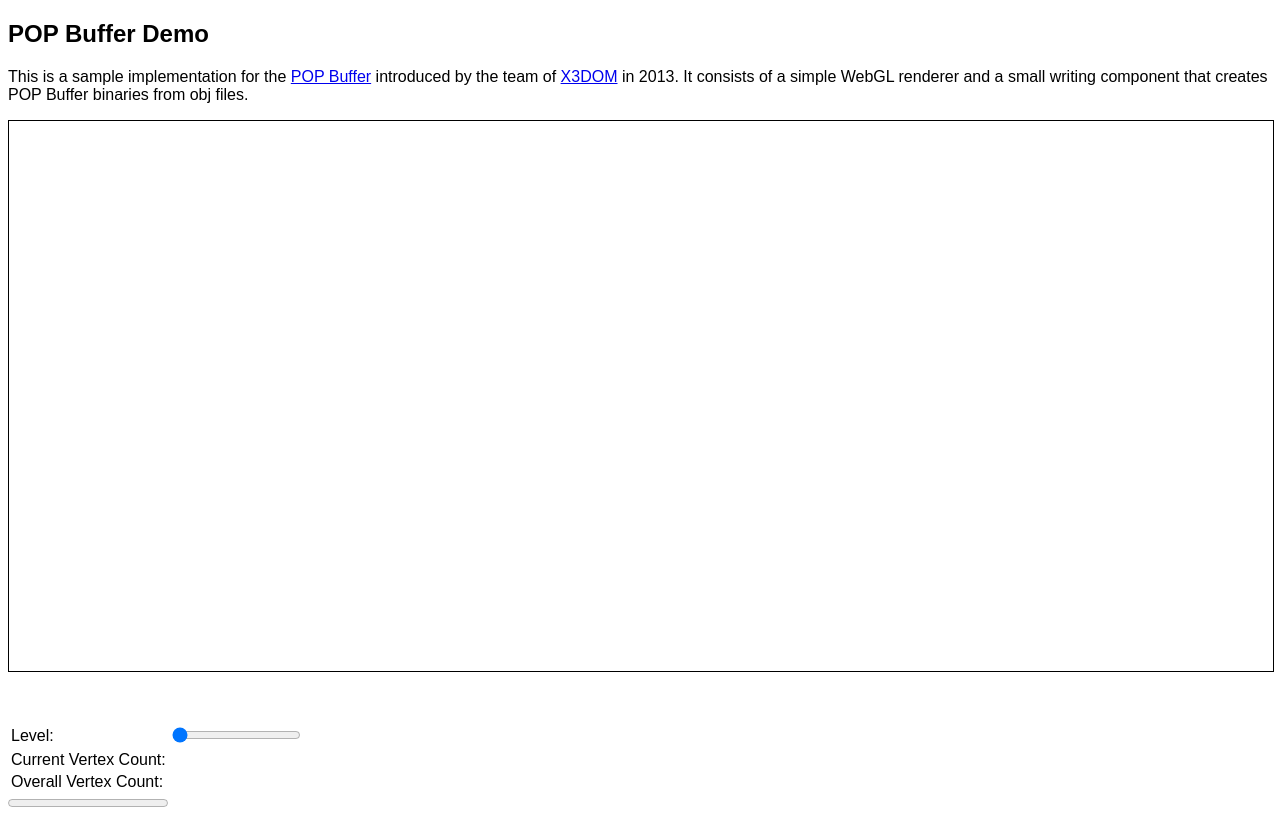
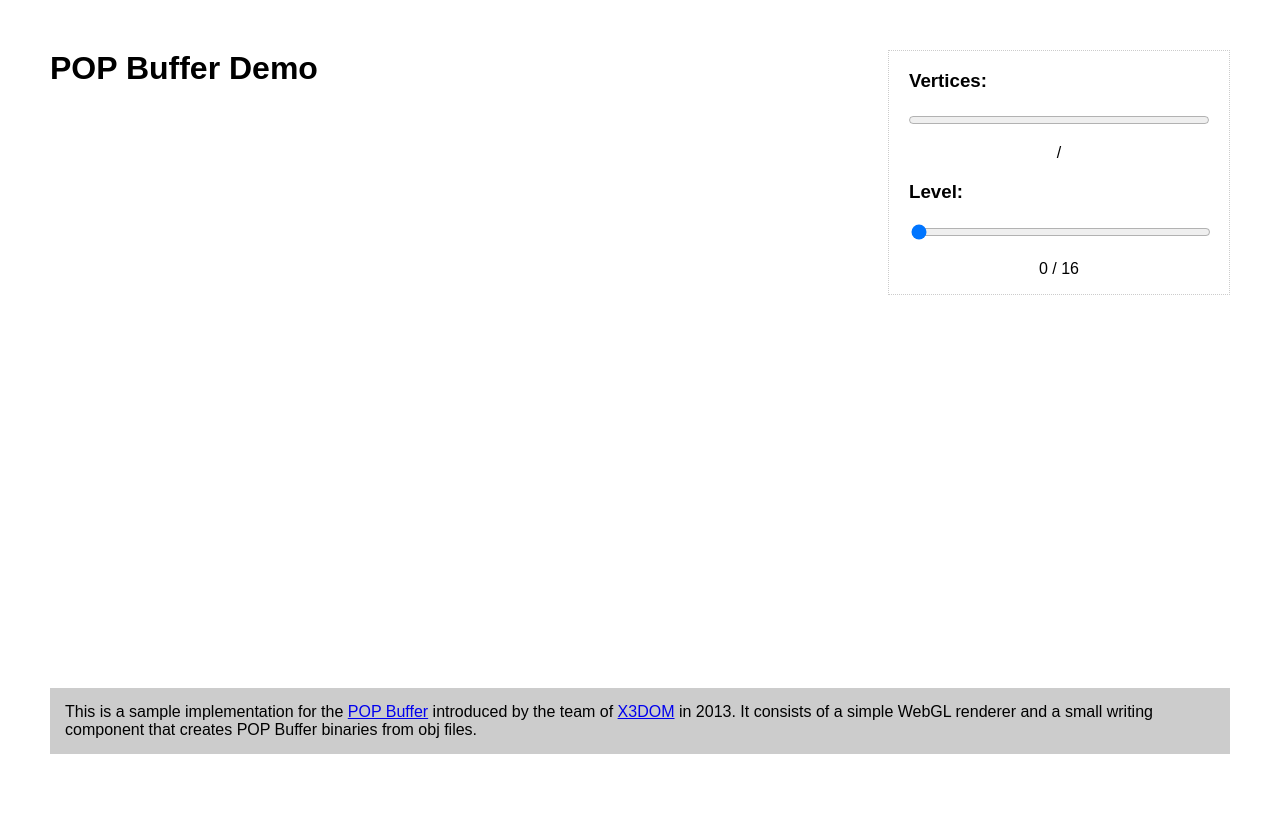
Before and after one commit to bhaettasch/pop-buffer-demo, a plain HTML site: page viewer/index.html in a window 1280 px wide. Drawn offline with Linux system fonts and the light colour scheme; no server answers.

Commit message:
New design

```diff
--- a/viewer/index.html
+++ b/viewer/index.html
@@ -93,23 +93,82 @@
             loader.load(modelName+".json");
         }
     </script>
+    <style type="text/css">
+        body {
+            margin:0;
+            padding:0;
+            overflow:hidden;
+        }
+
+        #mainTitle {
+            position: absolute;
+            top: 50px;
+            left: 50px;
+            margin:0;
+        }
+
+        #mainCanvas {
+            border:none;
+            position: absolute;
+            left: 0;
+            top: 0;
+            right: 0;
+            bottom: 0;
+            height: 100%;
+        }
+
+        #mainDescription {
+            position: absolute;
+            bottom: 30px;
+            left: 50px;
+            background-color: #CCCCCC;
+            padding: 15px;
+            right:50px;
+        }
+
+        #mainSettingsBox {
+            position:absolute;
+            top: 50px;
+            right: 50px;
+            border:1px dotted #CCCCCC;
+            padding:0 20px 0 20px;
+            width:300px;
+        }
+
+        #vertexCountProgressBar {
+            width: 100%;
+        }
+
+        #levelSlider {
+            width: 100%;
+        }
+    </style>
 </head>
 <body onload="start()">
 
-<h2>POP Buffer Demo</h2>
-
-<p>This is a sample implementation for the <a href="http://x3dom.org/pop/">POP Buffer</a> introduced by the team of <a href="http://x3dom.org">X3DOM</a> in 2013. It consists of a simple WebGL renderer and a small writing component that creates POP Buffer binaries from obj files.</p>
+<h1 id="mainTitle">POP Buffer Demo</h1>
 
 <canvas id="mainCanvas"></canvas>
 
-<div style="margin-top: 50px;">
-    <table>
-        <tr><td>Level:</td><td id="levelSliderContainer"></td></tr>
-        <tr><td>Current Vertex Count:</td><td id="currentVertexCount"></td></tr>
-        <tr><td>Overall Vertex Count:</td><td id="vertexCount"></td></tr>
-    </table>
+<p id="mainDescription">
+    This is a sample implementation for the <a href="http://x3dom.org/pop/">POP Buffer</a> introduced by the team of <a href="http://x3dom.org">X3DOM</a> in 2013. It consists of a simple WebGL renderer and a small writing component that creates POP Buffer binaries from obj files.
+</p>
 
+<div id="mainSettingsBox">
+    <h3>Vertices:</h3>
     <progress id="vertexCountProgressBar" max="0" value="0"></progress>
+
+    <p style="text-align: center">
+        <span id="currentVertexCount"></span> / <span id="vertexCount"></span>
+    </p>
+
+    <h3>Level:</h3>
+
+    <input id="levelSlider" type="range" min="1" max="1" value="1" />
+
+    <p style="text-align: center">
+        <span id="currentLevel">0</span> / <span id="levelCount"></span>
+    </p>
 </div>
 
 </body>
--- a/viewer/script/drawer.js
+++ b/viewer/script/drawer.js
@@ -116,7 +116,7 @@ Drawer.prototype.init = function(model) {
     // zoom factors to make sure the model fits into the canvas exactly
     var w = Math.max(model.xmax-model.xmin, model.ymax-model.ymin);
     this.largeness = Math.max(w, model.zmax-model.zmin);
-    var d = (w/2) / Math.tan(degToRad(this.alpha/2)) + (model.zmax-model.zmin)/2 + 0.2*w;
+    var d = (w/2) / Math.tan(degToRad(this.alpha/2)) + (model.zmax-model.zmin)/2 + 0.5*w;
 	this.initialZ = -d;
     this.currentZ = -d;
 
@@ -412,7 +412,6 @@ Drawer.prototype.setData = function(interleavedData, partial, level) {
 
     this.vertexCountCurrent = offset + levelsize; //this.interleavedBuffer.numItems;
     ui.refreshVertexCount();
-    ui.setSliderLevel(level);
     this.setLevel(level);
 };
 
@@ -436,6 +435,8 @@ Drawer.prototype.setLevel = function(level) {
     else
         this.currentLevel = level;
 
+    ui.setSliderLevel(level);
+
     this.vertexCountCurrent = model.levels[this.currentLevel-1];
     this.clusteringFactor = Math.pow(2, 16-this.currentLevel);
     ui.refreshVertexCount();
--- a/viewer/script/loader.js
+++ b/viewer/script/loader.js
@@ -30,7 +30,7 @@ loader.load = (function(fileName) {
             drawer.init(model);
             drawer.vertexCount = model.numVertices;
 
-            ui.createSlider(model.levelCount);
+            ui.bindSlider(model.levelCount);
 
             // ...and load vertices and normals
             loader.loadLevel();
--- a/viewer/script/ui.js
+++ b/viewer/script/ui.js
@@ -15,13 +15,17 @@ ui.refreshVertexCount = function() {
     pbar.max = drawer.vertexCount;
 };
 
-ui.createSlider = function (levelCount) {
-  document.getElementById('levelSliderContainer').innerHTML = '<input id="levelSlider" type="range" min="1" max="'+levelCount+'" value="1">';
-  document.getElementById('levelSlider').onchange = function () {
-    drawer.setLevel(this.value);
-  }
+ui.bindSlider = function (levelCount) {
+    document.getElementById('levelCount').innerHTML = levelCount;
+
+    var slider = document.getElementById('levelSlider');
+    slider.max = levelCount;
+    slider.onchange = function () {
+        drawer.setLevel(this.value);
+    }
 };
 
 ui.setSliderLevel = function (level) {
-  document.getElementById('levelSlider').value = level;
+    document.getElementById('levelSlider').value = level;
+    document.getElementById('currentLevel').innerHTML = level;
 };
```
